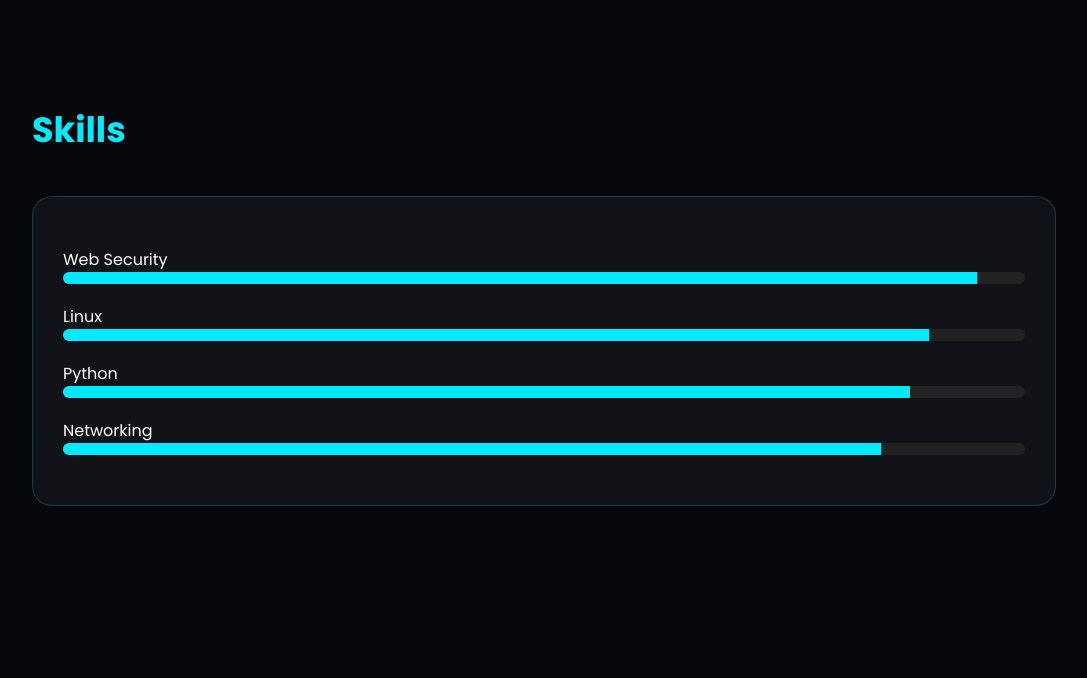
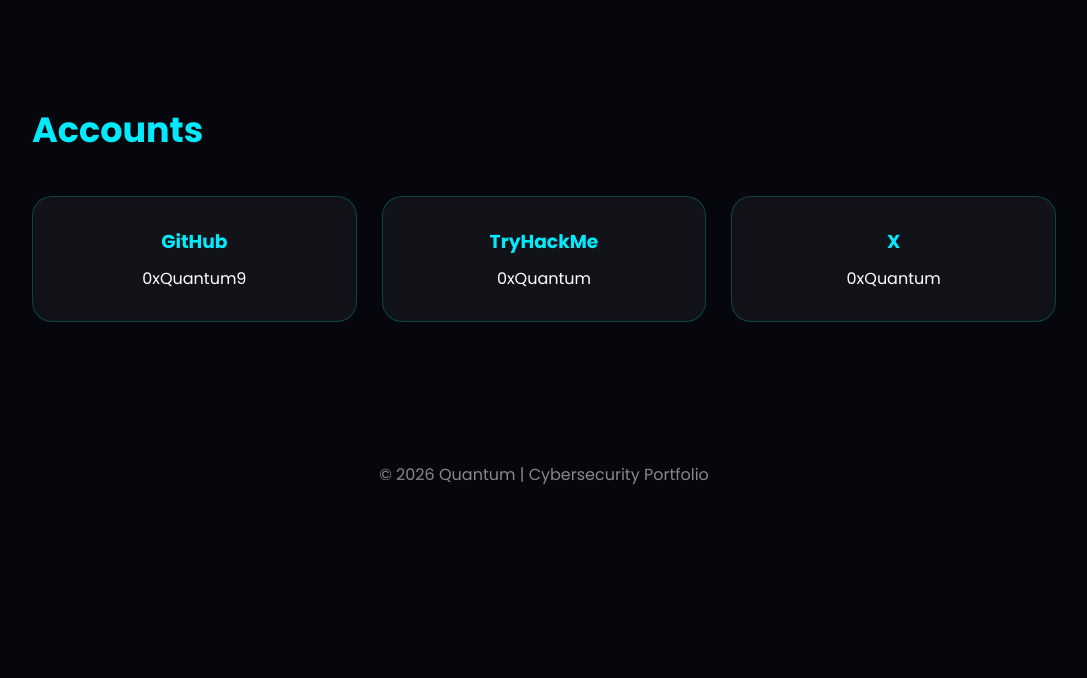
Before and after one commit to 0xQuantum9/web2, a plain HTML site: page index.html in a window 1280 px wide. Shown: the part 1202-1880 px from the top of the page, without its empty margins (96-1183 px from the left). After the commit the page ends 1729 px from the top, so only its background shows below. Drawn offline with Linux system fonts and the light colour scheme.

Commit message:
index.html

```diff
--- a/index.html
+++ b/index.html
@@ -241,35 +241,6 @@
 
 </section>
 
-<section id="skills" class="reveal">
-
-<h2 class="section-title">Skills</h2>
-
-<div class="card">
-
-<div class="skill">
-Web Security
-<div class="bar"><div class="fill" style="--w:95%"></div></div>
-</div>
-
-<div class="skill">
-Linux
-<div class="bar"><div class="fill" style="--w:90%"></div></div>
-</div>
-
-<div class="skill">
-Python
-<div class="bar"><div class="fill" style="--w:88%"></div></div>
-</div>
-
-<div class="skill">
-Networking
-<div class="bar"><div class="fill" style="--w:85%"></div></div>
-</div>
-
-</div>
-
-</section>
 
 <section id="accounts" class="reveal">
 
```
